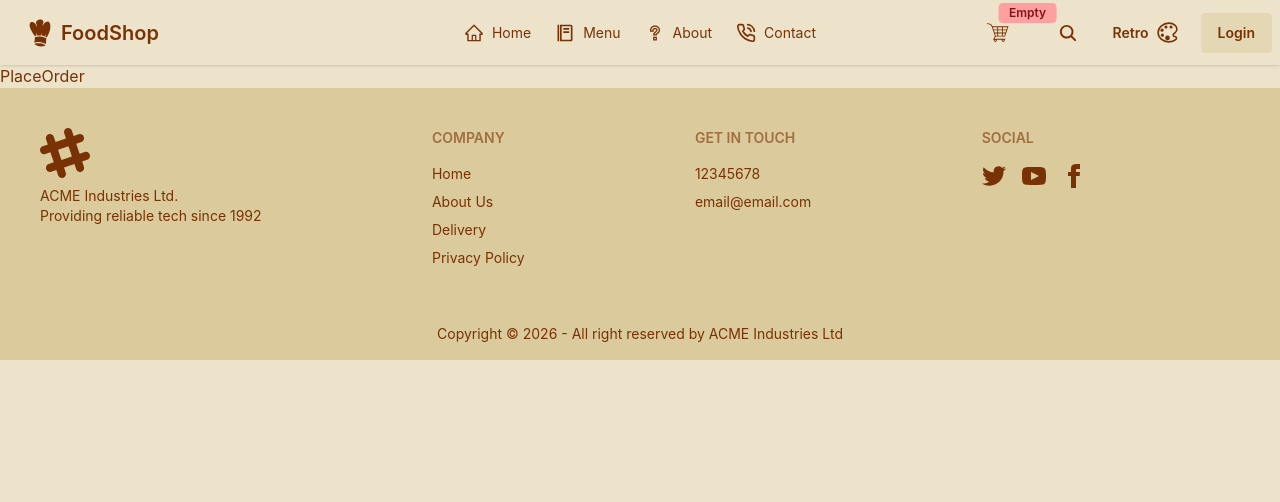
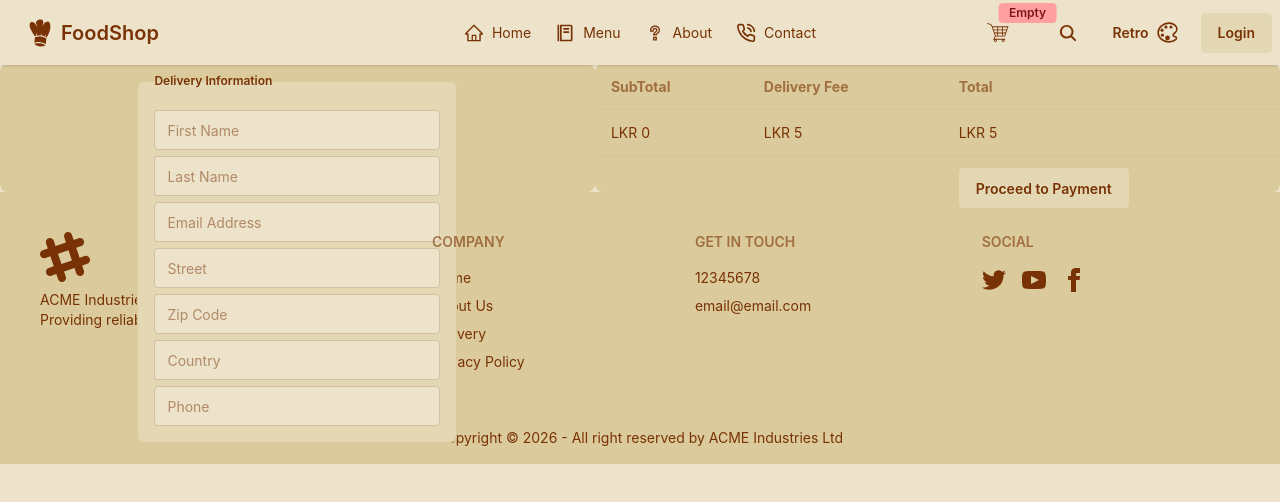
Before and after one commit to I-k-a-r-o-s/food_shop_frontend, a React app: page /order in a window 1280 px wide. Shown: the top 502 px of the page. Built offline with nearby package versions, Linux system fonts and the light colour scheme; the HTML template or start-up script is replaced by a standard one.

Commit message:
dummy place Order page

```diff
--- a/src/pages/PlaceOrder.jsx
+++ b/src/pages/PlaceOrder.jsx
@@ -1,6 +1,107 @@
+import { useContext } from "react";
+import { appContext } from "../context/AppContext";
+
 const PlaceOrder = () => {
+  const { getTotalCartAmount, currency, deliveryFee } = useContext(appContext);
   return (
-    <div>PlaceOrder</div>
-  )
-}
-export default PlaceOrder
+    <form action="">
+      <div className="flex w-full flex-col lg:flex-row">
+        <div className="card bg-base-300 rounded-box grid h-32 grow place-items-center">
+          <fieldset className="fieldset bg-base-200 border-base-300 rounded-box w-xs border p-4">
+            <legend className="fieldset-legend">Delivery Information</legend>
+            <label className="floating-label">
+              <span>First Name</span>
+              <input
+                type="text"
+                placeholder="First Name"
+                className="input input-md"
+              />
+            </label>
+            <label className="floating-label">
+              <span>Last Name</span>
+              <input
+                type="text"
+                placeholder="Last Name"
+                className="input input-md"
+              />
+            </label>
+            <label className="floating-label">
+              <span>Email Address</span>
+              <input
+                type="email"
+                placeholder="Email Address"
+                className="input input-md"
+              />
+            </label>
+            <label className="floating-label">
+              <span>Street</span>
+              <input
+                type="text"
+                placeholder="Street"
+                className="input input-md"
+              />
+            </label>
+            <label className="floating-label">
+              <span>Zip Code</span>
+              <input
+                type="text"
+                placeholder="Zip Code"
+                className="input input-md"
+              />
+            </label>
+            <label className="floating-label">
+              <span>Country</span>
+              <input
+                type="text"
+                placeholder="Country"
+                className="input input-md"
+              />
+            </label>
+            <label className="floating-label">
+              <span>Phone</span>
+              <input
+                type="text"
+                placeholder="Phone"
+                className="input input-md"
+              />
+            </label>
+          </fieldset>
+        </div>
+        <div className="card bg-base-300 rounded-box grid h-32 grow place-items-center">
+          <table className="table">
+            <thead>
+              <tr>
+                <th>SubTotal</th>
+                <th>Delivery Fee</th>
+                <th>Total</th>
+              </tr>
+            </thead>
+            <tbody>
+              <tr>
+                <td>
+                  {currency} {getTotalCartAmount()}
+                </td>
+                <td>
+                  {currency} {deliveryFee}
+                </td>
+                <td>
+                  {currency} {getTotalCartAmount() + deliveryFee}
+                </td>
+              </tr>
+            </tbody>
+            <tfoot>
+              <tr>
+                <td></td>
+                <td></td>
+                <td>
+                  <button className="btn">Proceed to Payment</button>
+                </td>
+              </tr>
+            </tfoot>
+          </table>
+        </div>
+      </div>
+    </form>
+  );
+};
+export default PlaceOrder;
```
